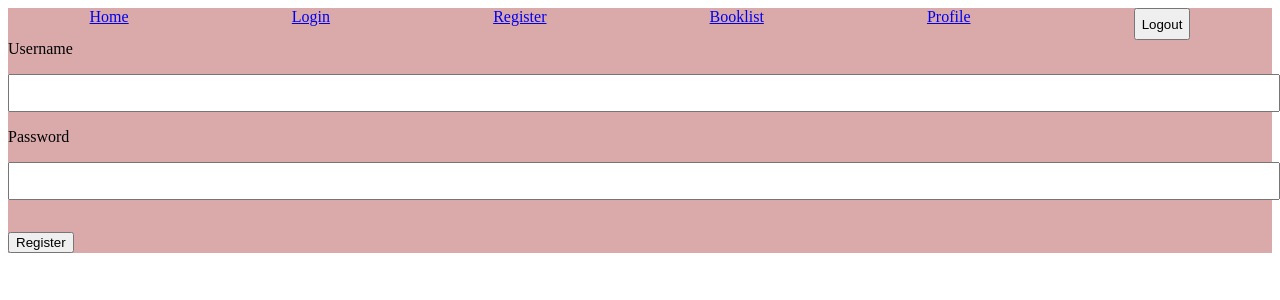
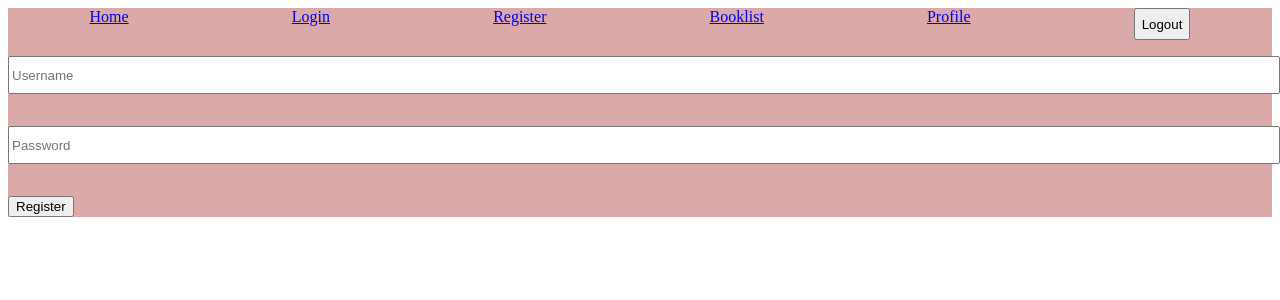
Before and after one commit to nilsson46/bookster, a Vue app in the folder vue-project/: page /auth/register in a window 1280 px wide. Shown: the top 300 px of the page. Built offline with nearby package versions, Linux system fonts and the light colour scheme.

Commit message:
Now the purchases are shown on the admin/user site

```diff
--- a/vue-project/src/components/AddBookModal.vue
+++ b/vue-project/src/components/AddBookModal.vue
@@ -4,8 +4,8 @@
         <h2>Add New Book</h2>
         <form @submit.prevent="addNewBook">
           <InputFieldItem :value="title" @update:value="title = $event" type="text" placeholder="Title" required/>
-        <InputFieldItem :value="author" @update:value="author = $event" type="text" placeholder="Author" required/>
-        <InputFieldItem :value="quantity" @update:value="quantity = $event" type="number" placeholder="Quantity" required/>
+          <InputFieldItem :value="author" @update:value="author = $event" type="text" placeholder="Author" required/>
+          <InputFieldItem :value="quantity" @update:value="quantity = $event" type="number" placeholder="Quantity" required/>
           <button type="submit">Add Book</button>
         </form>
       </div>
--- a/vue-project/src/components/InputFieldItem.vue
+++ b/vue-project/src/components/InputFieldItem.vue
@@ -1,6 +1,6 @@
 <template>
     <div>
-      <label>{{ label }}</label>
+
       <input :type="type" :value="value" @input="handleInput($event)" :placeholder="placeholder" />
     </div>
   </template>
@@ -11,9 +11,6 @@ import { defineComponent } from 'vue';
 export default defineComponent({
     props: {
         value: {
-            required: true,
-        },
-        label: {
             required: true,
         },
         type: {
--- a/vue-project/src/views/AdminBookListView.vue
+++ b/vue-project/src/views/AdminBookListView.vue
@@ -5,7 +5,7 @@ import NavBarItem from '@/components/NavBarItem.vue';
 import InputFieldItem from '@/components/InputFieldItem.vue';
 import { getUserRole } from '@/components/TokenItem.vue';
 import { useRouter } from "vue-router"
-import { searchBooks, getBooks, addBook, deleteBook, orderBook } from '../service/bookservice';
+import { searchBooks, getBooks, deleteBook, orderBook } from '../service/bookservice';
 import addBookModal from '@/components/AddBookModal.vue';
 export default defineComponent ({
     components: {
@@ -120,10 +120,10 @@ export default defineComponent ({
         </nav>
         <div class="search-field">
             <InputFieldItem
-        :value="searchInput"
-        @update:value="searchInput = $event"
-        :label="''"
-        :placeholder="'Search for a book'"/>
+            v-model:value="searchInput"
+            :placeholder="'Search for a book'"
+            @update:value="showSearchedBooks"
+          />
             <button @click="showSearchedBooks">Search</button>
         </div>
         <div class="add-btn">
--- a/vue-project/src/views/AdminProfileView.vue
+++ b/vue-project/src/views/AdminProfileView.vue
@@ -14,7 +14,7 @@
                     <tr v-for="user in users" :key="user.username">
                         <td> {{ user.username }}</td>
                         <td> {{user.role }}</td>
-                        <td></td>
+                        <td>{{ countPurchases(user.purchases) }}</td>
                         <td>
                             <button @click="promoteUser(user.username)">Promote</button>
                             <button @click="deleteUser(user.username)">Delete</button>
@@ -36,6 +36,11 @@ import { defineComponent } from 'vue';
 interface User {
   username: string;
   role: string;
+  purchases?: {
+    title: string;
+    author: string;
+    quantity: string;
+  }[];
 }
 
 export default defineComponent({
@@ -63,6 +68,13 @@ export default defineComponent({
       } catch (error) {
         console.error('An error occurred while retrieving users:', error);
       }
+    };
+
+    const countPurchases = (purchases?: User['purchases']): number => {
+      if (!purchases || purchases.length === 0) {
+        return 0;
+      }
+      return purchases.length;
     };
 
     const promoteUser = async (username: string) => {
@@ -94,7 +106,8 @@ export default defineComponent({
          users,
          isAdmin,
          promoteUser,
-         deleteUser
+         deleteUser,
+         countPurchases
     };
   },
 });
--- a/vue-project/src/views/BookListView.vue
+++ b/vue-project/src/views/BookListView.vue
@@ -69,7 +69,6 @@ export default defineComponent ({
         <div class="search-field">
             <InputFieldItem
             v-model:value="searchInput"
-            :label="''"
             :placeholder="'Search for a book'"
             @update:value="showSearchedBooks"
           />
--- a/vue-project/src/views/LoginView.vue
+++ b/vue-project/src/views/LoginView.vue
@@ -72,8 +72,8 @@ export default defineComponent({
         <div class="form">
             <form class="login-form" @submit.prevent="handleLogin">
                 <h1>Login</h1>
-                <InputFieldItem v-model:value="username" label="Username" type="text" />
-                <InputFieldItem v-model:value="password" label="Password" type="password"/>
+                <InputFieldItem v-model:value="username" label="Username" type="text" placeholder="Username..." />
+                <InputFieldItem v-model:value="password" label="Password" type="password" placeholder="Password..."/>
                 <p>No account? Sign up <a href="http://localhost:5173/auth/register">here!</a></p>
                 <button class="form-btn" id="login-btn" type="submit">Login</button>
                 <button class="form-btn" id="proceed-as-guest-btn">Proceed as guest user</button>
--- a/vue-project/src/views/RegisterView.vue
+++ b/vue-project/src/views/RegisterView.vue
@@ -54,8 +54,8 @@ export default defineComponent({
             <NavBarItem/>
         </nav>
         <form @submit.prevent="handleRegister">
-            <InputFieldItem v-model:value="username" label="Username" type="text" />
-            <InputFieldItem v-model:value="password" label="Password" type="password"/>
+            <InputFieldItem v-model:value="username" placeholder="Username" type="text" />
+            <InputFieldItem v-model:value="password" placeholder="Password" type="password"/>
             <button id="register-btn" type="submit">Register</button>
         </form>
     </div>
```
